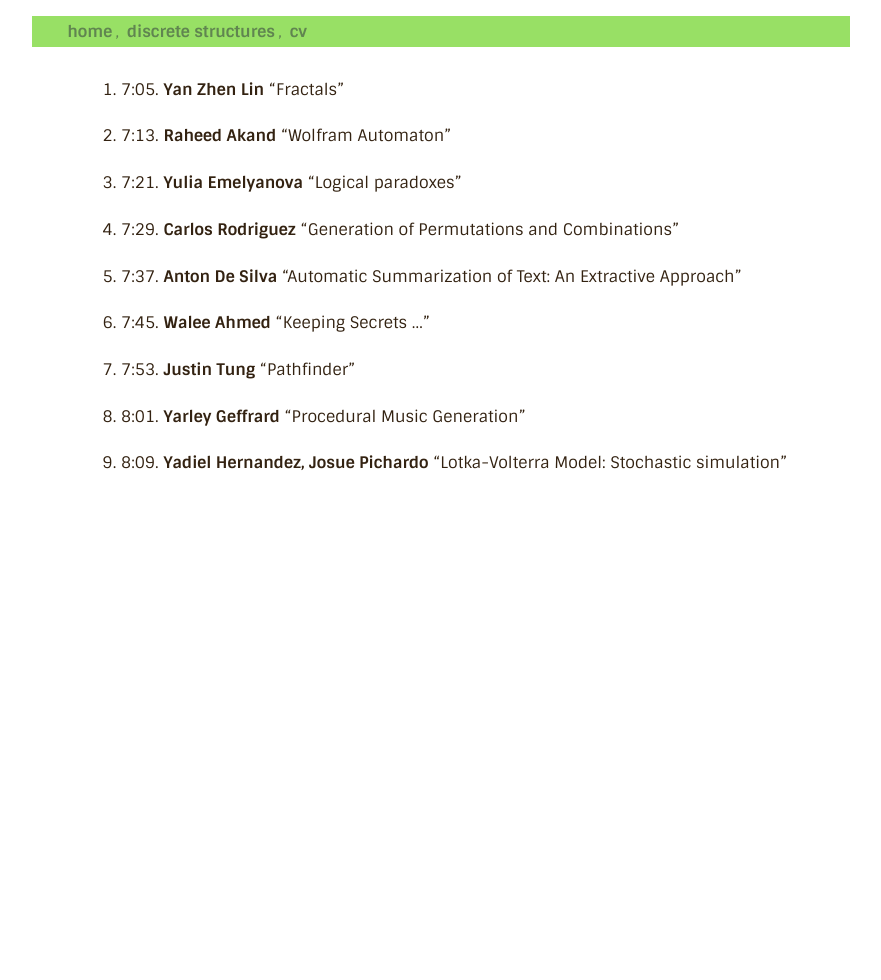
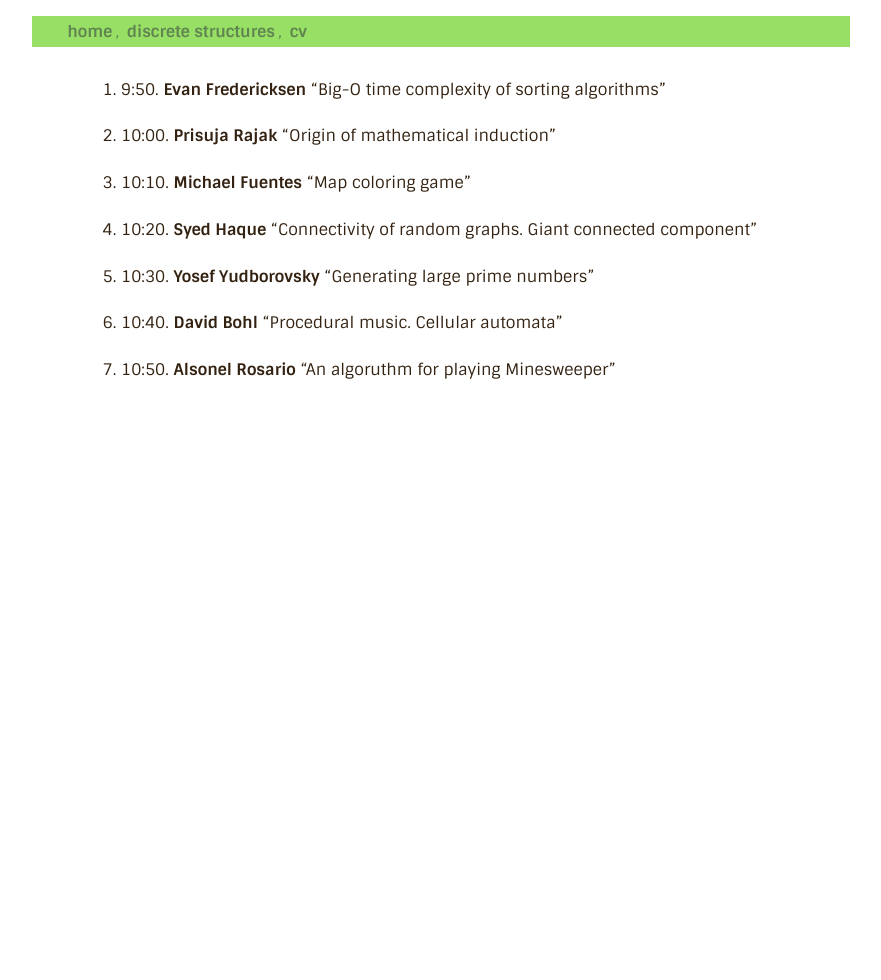
Before and after one commit to a-nikolaev/a-nikolaev.github.io, a Jekyll site: the page built from ds/presentation.markdown, in a window 1280 px wide. Shown: the whole page, without its empty margins (199-1080 px from the left). Built offline with Jekyll 4.4.1, drawn with Linux system fonts in a browser that asks for light colours; Markdown is read by kramdown in place of the engine named in the settings.

Commit message:
presentations, mid2 stats

```diff
--- a/ds/index.markdown
+++ b/ds/index.markdown
@@ -134,10 +134,12 @@ so it was made to be 2 hours long. Your midterm will be shorter, of course.
 Also, since we did not spend a lot of time on countable/uncountable sets,
 you will not get problems on this topic. So, don't worry that problem 5 looks a bit cryptic for you.
 (Although, you have enough knowledge to solve it, actually).
+[Midterm Statistics](/ds/docs/stats-midterm2.pdf)
 
 Projects presentation. May 13, 2014.
 [Possible Project Topics](/ds/topics.html).
 [Information for the speakers](/ds/talks.html).
+[Schedule](/ds/presentation.html).
 
 
 Final Exam. May 19, 2014 (Notice, this is Monday). 9:00 - 11:00am. The same room.
--- a/ds/presentation.markdown
+++ b/ds/presentation.markdown
@@ -2,6 +2,22 @@
 layout: page
 title: Projects Presentation
 ---
+
+1. 9:50. **Evan Fredericksen** "Big-O time complexity of sorting algorithms"
+
+1. 10:00. **Prisuja Rajak** "Origin of mathematical induction"
+
+1. 10:10. **Michael Fuentes** "Map coloring game"
+
+1. 10:20. **Syed	Haque** "Connectivity of random graphs. Giant connected component"
+
+1. 10:30. **Yosef Yudborovsky** "Generating large prime numbers"
+
+1. 10:40. **David Bohl** "Procedural music. Cellular automata"
+
+1. 10:50. **Alsonel Rosario** "An algoruthm for playing Minesweeper"
+
+<!--
 
 1. 7:05.  **Yan Zhen Lin** "Fractals"
 
@@ -20,3 +36,5 @@ title: Projects Presentation
 1. 8:01. **Yarley Geffrard** "Procedural Music Generation"
 
 1. 8:09. **Yadiel Hernandez, Josue Pichardo** "Lotka-Volterra Model: Stochastic simulation"
+
+-->
```
Also changed, not shown: 1 other file.
